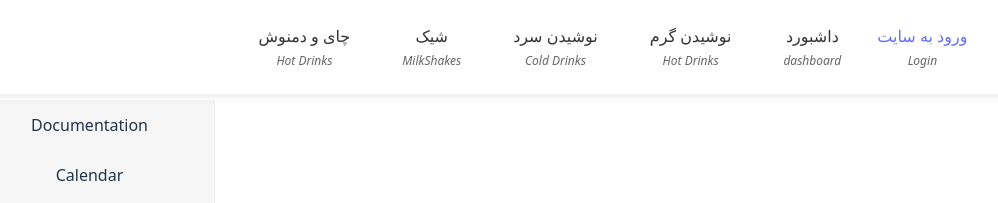
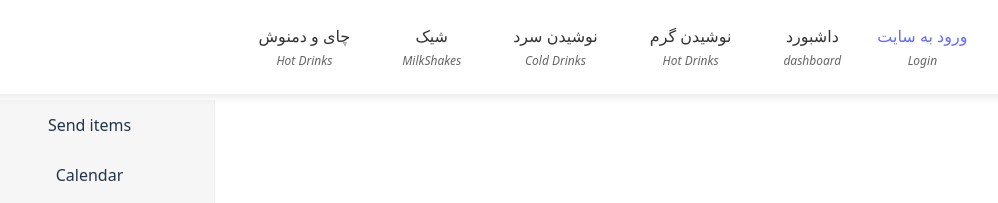
Before and after one commit to AminSBU/restaurant_menu, a React (Vite) app in the folder restaurant_menu/: page /dashboard in a window 1280 px wide. Shown: the top 203 px of the page, without its empty margins (35-1033 px from the left). Built offline with nearby package versions, Linux system fonts and the light colour scheme.

Commit message:
send items page created for dashboard

```diff
--- a/restaurant_menu/src/Dashboard.jsx
+++ b/restaurant_menu/src/Dashboard.jsx
@@ -24,7 +24,7 @@ function Dashboard()
                     },
                     }}
                 >
-                    <MenuItem component={<Link to="/Documentation" />}> Documentation</MenuItem>
+                    <MenuItem component={<Link to="/sendItems" />}> Send items</MenuItem>
                     <MenuItem component={<Link to="/calendar" />}> Calendar</MenuItem>
                     <MenuItem component={<Link to="/e-commerce" />}> E-commerce</MenuItem>
                 </Menu>
```
